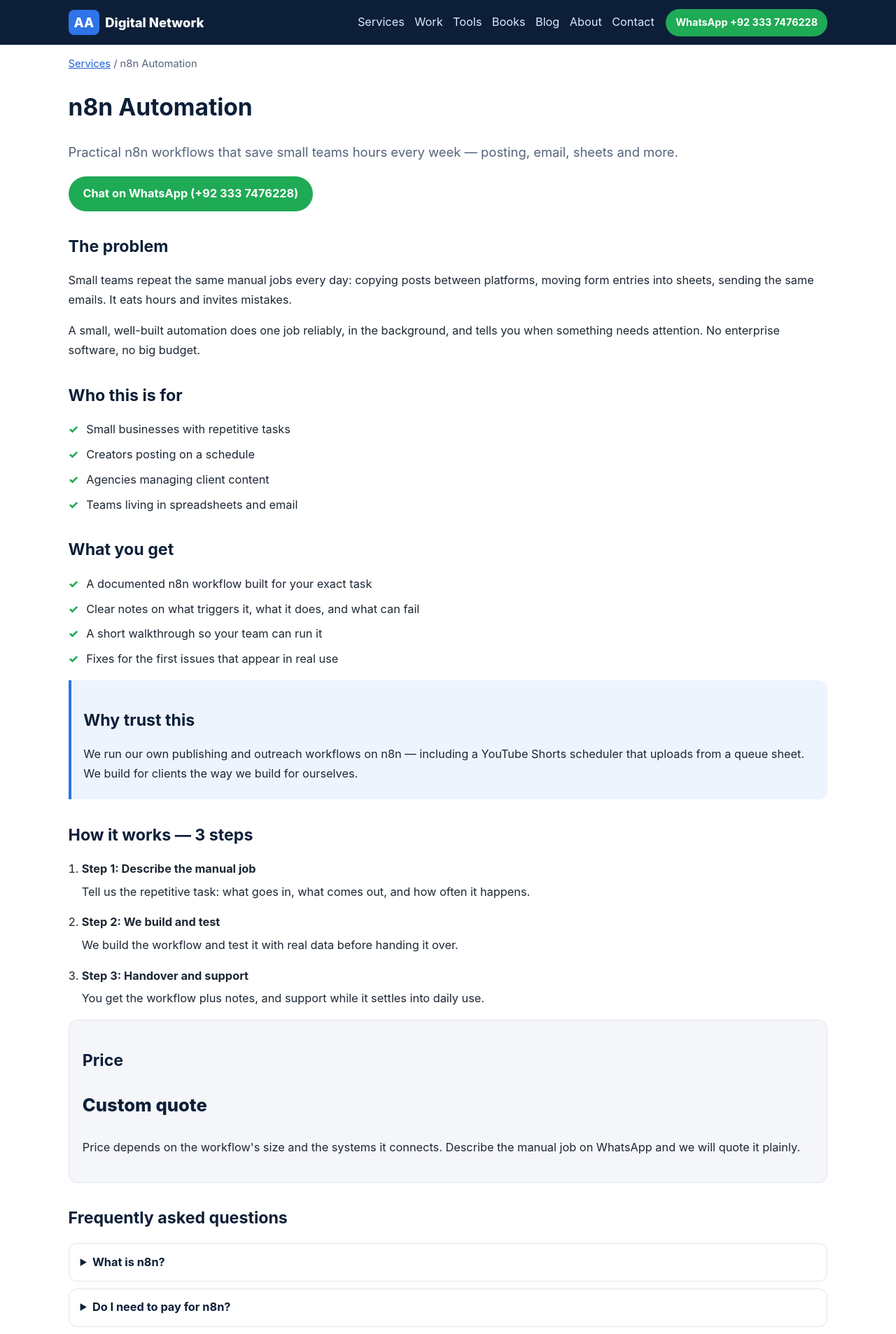
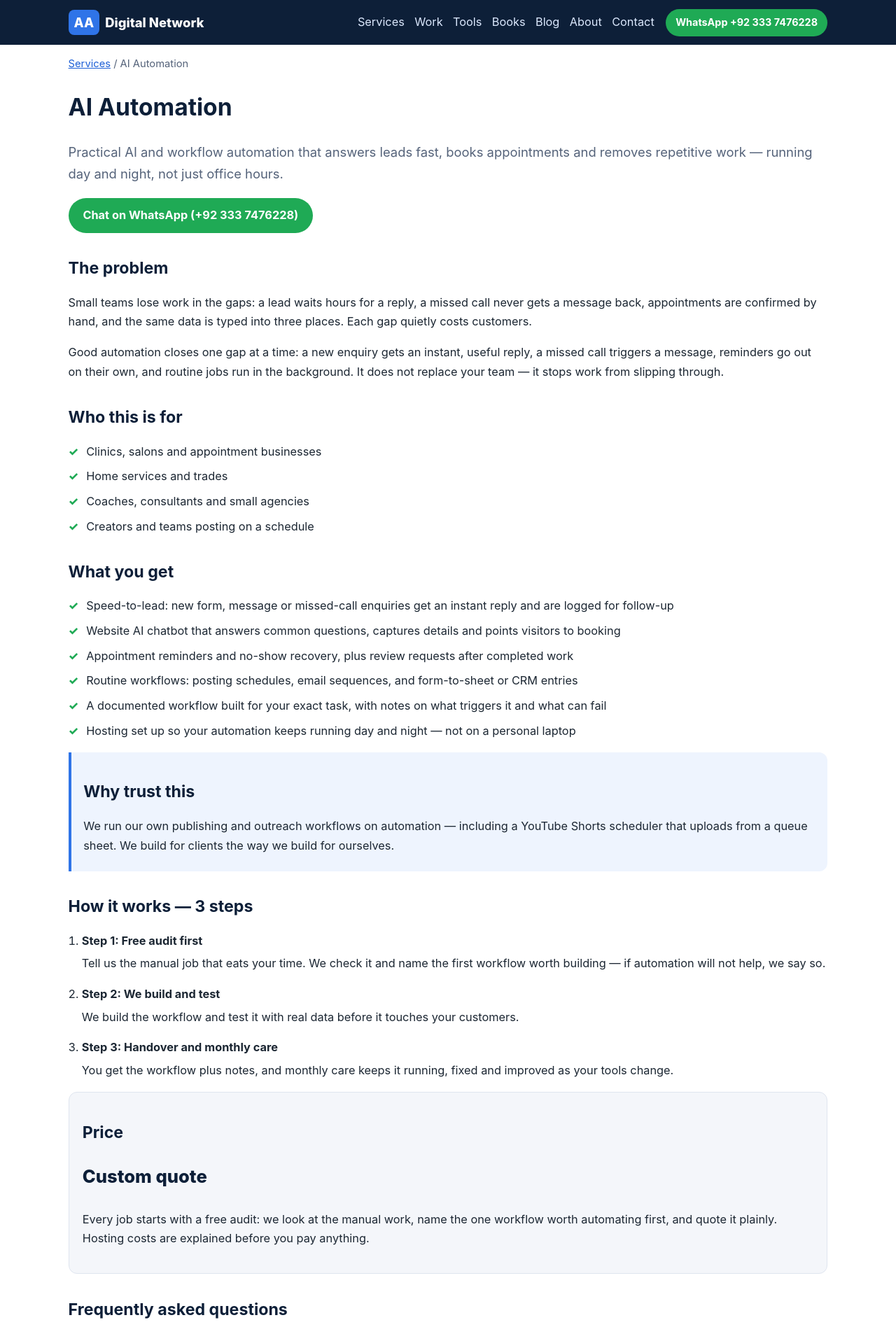
Before and after one commit to jhoonac0000/aa-digital-network-website, a Next.js app: page /services/automation in a window 1280 px wide. Shown: the top 1906 px of the page at 70% size. Built offline with nearby package versions, Linux system fonts and the light colour scheme.

Commit message:
Upgrade n8n Automation service to AI Automation (speed-to-lead, chatbot, reminders, cloud hosting)

```diff
--- a/app/page.tsx
+++ b/app/page.tsx
@@ -56,8 +56,8 @@ export default function Home() {
             <p>Researched leads for US medical billing services — practices that actually need billing help.</p>
           </div>
           <div className="card" key="automation">
-            <h3><Link href="/services/automation">n8n Automation</Link></h3>
-            <p>Practical n8n workflows that save small teams hours every week — posting, email, sheets and more.</p>
+            <h3><Link href="/services/automation">AI Automation</Link></h3>
+            <p>Practical AI and workflow automation that answers leads fast, books appointments and removes repetitive work.</p>
           </div>
           <div className="card" key="video-editing">
             <h3><Link href="/services/video-editing">Short-Form Video Editing</Link></h3>
--- a/app/services/automation/page.tsx
+++ b/app/services/automation/page.tsx
@@ -1,10 +1,10 @@
 import type { Metadata } from "next";
 
 export const metadata: Metadata = {
-  title: "n8n Automation | AA Digital Network",
-  description: "Practical n8n workflows that save small teams hours every week — posting, email, sheets and more. Message us on WhatsApp for a free quote — no obligation.",
+  title: "AI Automation | AA Digital Network",
+  description: "Practical AI and workflow automation that answers leads fast, books appointments and removes repetitive work. Message us on WhatsApp for a free quote — no obligation.",
   alternates: { canonical: `https://aa-digital-network.vercel.app/services/automation` },
-  openGraph: { title: "n8n Automation | AA Digital Network", description: "Practical n8n workflows that save small teams hours every week — posting, email, sheets and more. Message us on WhatsApp for a free quote — no obligation.", url: `https://aa-digital-network.vercel.app/services/automation`, type: "website", siteName: "AA Digital Network", images: [`https://aa-digital-network.vercel.app/og.png`] },
+  openGraph: { title: "AI Automation | AA Digital Network", description: "Practical AI and workflow automation that answers leads fast, books appointments and removes repetitive work. Message us on WhatsApp for a free quote — no obligation.", url: `https://aa-digital-network.vercel.app/services/automation`, type: "website", siteName: "AA Digital Network", images: [`https://aa-digital-network.vercel.app/og.png`] },
 };
 
 import ServicePage from "@/components/ServicePage";
--- a/app/tools/page.tsx
+++ b/app/tools/page.tsx
@@ -43,7 +43,7 @@ export default function ToolsPage() {
       <p>
         <Link href="/services/website-development">Website Development →</Link>
         {" · "}
-        <Link href="/services/automation">n8n Automation →</Link>
+        <Link href="/services/automation">AI Automation →</Link>
       </p>
     </div>
   );
--- a/data/services.ts
+++ b/data/services.ts
@@ -315,53 +315,59 @@ export const SERVICES: Service[] = [
   },
   {
     "slug": "automation",
-    "name": "n8n Automation",
-    "short": "Practical n8n workflows that save small teams hours every week — posting, email, sheets and more.",
+    "name": "AI Automation",
+    "short": "Practical AI and workflow automation that answers leads fast, books appointments and removes repetitive work — running day and night, not just office hours.",
     "problem": [
-      "Small teams repeat the same manual jobs every day: copying posts between platforms, moving form entries into sheets, sending the same emails. It eats hours and invites mistakes.",
-      "A small, well-built automation does one job reliably, in the background, and tells you when something needs attention. No enterprise software, no big budget."
+      "Small teams lose work in the gaps: a lead waits hours for a reply, a missed call never gets a message back, appointments are confirmed by hand, and the same data is typed into three places. Each gap quietly costs customers.",
+      "Good automation closes one gap at a time: a new enquiry gets an instant, useful reply, a missed call triggers a message, reminders go out on their own, and routine jobs run in the background. It does not replace your team — it stops work from slipping through."
     ],
     "audiences": [
-      "Small businesses with repetitive tasks",
-      "Creators posting on a schedule",
-      "Agencies managing client content",
-      "Teams living in spreadsheets and email"
+      "Clinics, salons and appointment businesses",
+      "Home services and trades",
+      "Coaches, consultants and small agencies",
+      "Creators and teams posting on a schedule"
     ],
     "deliverables": [
-      "A documented n8n workflow built for your exact task",
-      "Clear notes on what triggers it, what it does, and what can fail",
-      "A short walkthrough so your team can run it",
-      "Fixes for the first issues that appear in real use"
+      "Speed-to-lead: new form, message or missed-call enquiries get an instant reply and are logged for follow-up",
+      "Website AI chatbot that answers common questions, captures details and points visitors to booking",
+      "Appointment reminders and no-show recovery, plus review requests after completed work",
+      "Routine workflows: posting schedules, email sequences, and form-to-sheet or CRM entries",
+      "A documented workflow built for your exact task, with notes on what triggers it and what can fail",
+      "Hosting set up so your automation keeps running day and night — not on a personal laptop"
     ],
-    "proof": "We run our own publishing and outreach workflows on n8n — including a YouTube Shorts scheduler that uploads from a queue sheet. We build for clients the way we build for ourselves.",
+    "proof": "We run our own publishing and outreach workflows on automation — including a YouTube Shorts scheduler that uploads from a queue sheet. We build for clients the way we build for ourselves.",
     "priceLabel": "Custom quote",
-    "priceNote": "Price depends on the workflow's size and the systems it connects. Describe the manual job on WhatsApp and we will quote it plainly.",
+    "priceNote": "Every job starts with a free audit: we look at the manual work, name the one workflow worth automating first, and quote it plainly. Hosting costs are explained before you pay anything.",
     "process": [
       {
-        "title": "Describe the manual job",
-        "text": "Tell us the repetitive task: what goes in, what comes out, and how often it happens."
+        "title": "Free audit first",
+        "text": "Tell us the manual job that eats your time. We check it and name the first workflow worth building — if automation will not help, we say so."
       },
       {
         "title": "We build and test",
-        "text": "We build the workflow and test it with real data before handing it over."
+        "text": "We build the workflow and test it with real data before it touches your customers."
       },
       {
-        "title": "Handover and support",
-        "text": "You get the workflow plus notes, and support while it settles into daily use."
+        "title": "Handover and monthly care",
+        "text": "You get the workflow plus notes, and monthly care keeps it running, fixed and improved as your tools change."
       }
     ],
     "faqs": [
       {
-        "q": "What is n8n?",
-        "a": "An open workflow tool that connects apps and services — forms, sheets, email, social platforms — so routine jobs run themselves."
+        "q": "Which tools do you use?",
+        "a": "n8n, Zapier or Make — whichever fits your job and budget. We explain the cheapest honest option for your case, including what the tool itself costs."
       },
       {
-        "q": "Do I need to pay for n8n?",
-        "a": "Self-hosted n8n is free to run; cloud hosting is optional. We will explain the cheapest honest option for your case."
+        "q": "Does it stop if a computer is switched off?",
+        "a": "No. Client workflows run on cloud hosting, not on a personal computer, so they keep working day and night."
       },
       {
         "q": "What if a workflow breaks?",
-        "a": "Every workflow we hand over includes notes on common failures. We also fix early issues as part of the handover."
+        "a": "Tools change and logins expire — that is normal. Monthly care covers monitoring and fixes, and every handover includes notes on common failures."
+      },
+      {
+        "q": "Do you guarantee more sales or bookings?",
+        "a": "No. Automation makes sure enquiries are answered fast and nothing slips through — results still depend on your offer, prices and market. We promise real work, not outcomes."
       },
       {
         "q": "Can you automate social posting?",
```
